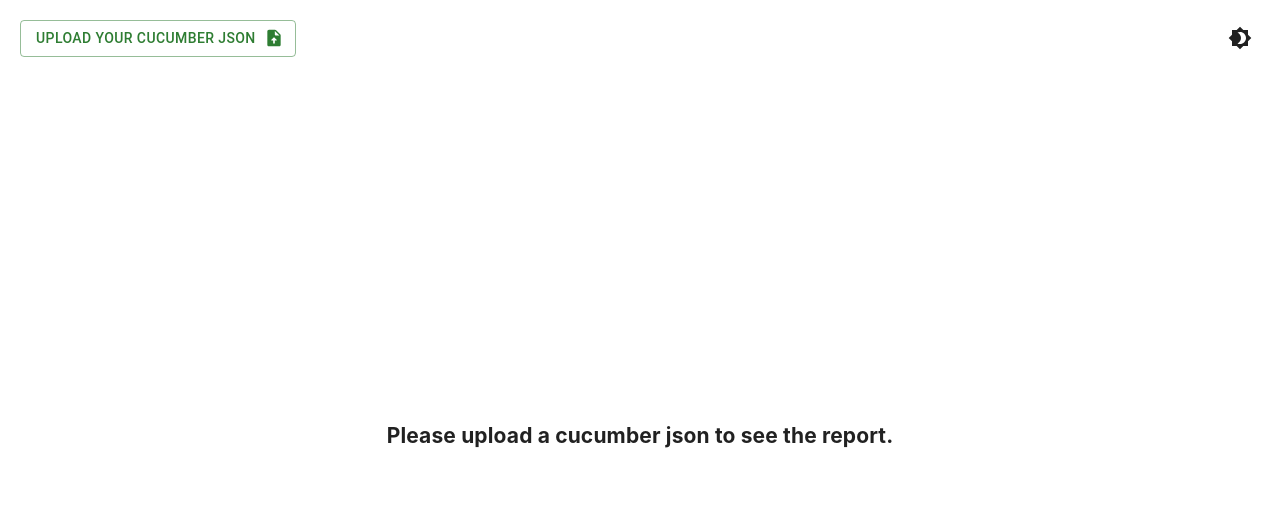
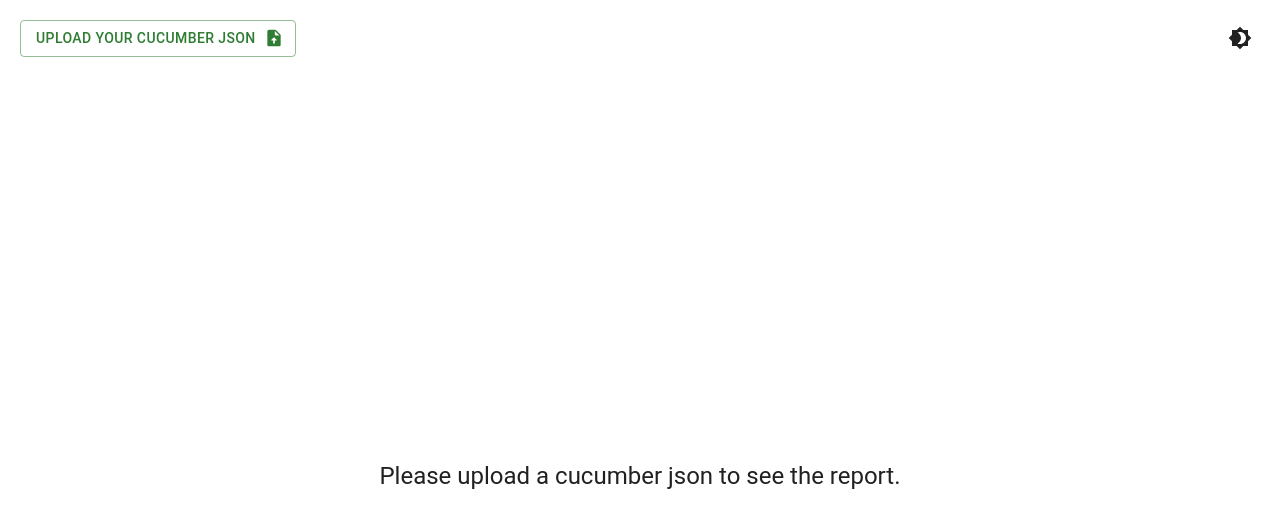
Before and after one commit to connectaak/cucumber-report, a React (Create React App) app: page / in a window 1280 px wide. Shown: the top 528 px of the page. Built offline with nearby package versions, Linux system fonts and the light colour scheme.

Commit message:
grid risponsive and code clean up completed

```diff
--- a/src/App.js
+++ b/src/App.js
@@ -1,95 +1,27 @@
-import CssBaseline from '@material-ui/core/CssBaseline';
-import Brightness4Icon from "@mui/icons-material/Brightness4";
-import Brightness7Icon from "@mui/icons-material/Brightness7";
 import { Box } from "@mui/material";
-import IconButton from "@mui/material/IconButton";
-import { createTheme, ThemeProvider, useTheme } from '@mui/material/styles';
+import { makeStyles } from '@mui/styles';
 import React from 'react';
 import './App.css';
-import FileUpload from './components/FileUpload';
+import Navigation from "./components/Navigation";
 import Home from './pages/Home';
 
-
-
-const ColorModeContext = React.createContext({ toggleColorMode: () => {} });
-
-
  export function App() {
-
-  const theme = useTheme();
-  const colorMode = React.useContext(ColorModeContext);
+  const classes=useStyles()
   return (
-    <Box
-      sx={{
-        width: "100%",
-        height: "100%",
-        bgcolor: "background.default",
-        color: "text.primary",
-      }}
-    >
-     <Box sx={{
-        display:"flex",
-        justifyContent:"space-between",
-        padding:"10px 20px"
-
-     }}>
-      <FileUpload/>
-     <IconButton
-        sx={{ ml: 1 }}
-        onClick={colorMode.toggleColorMode}
-        color="inherit"
-      >
-        {theme.palette.mode === "dark" ? (
-          <Brightness7Icon />
-        ) : (
-          <Brightness4Icon />
-        )}
-      </IconButton>
-
-     </Box>
-
+    <Box className={classes.container} sx={{ bgcolor: "background.default",
+    color: "text.primary",}} >
+     <Navigation/>
      <Home/>
     </Box>
 
   );
 }
 
-export default function ToggleColorMode() {
-  const [mode, setMode] = React.useState("light");
-  const colorMode = React.useMemo(
-    () => ({
-      toggleColorMode: () => {
-        setMode((prevMode) => (prevMode === "light" ? "dark" : "light"));
-      }
-    }),
-    []
-  );
-
-  const theme = React.useMemo(
-    () =>
-      createTheme({
-        palette: {
-          mode,
-          // dark:{
-          //   background:{
-          //     default:"red !Important",
-          //   },
-          //   text:{
-          //     primary:"white",
-          //   }
-          // },
-
-        }
-      }),
-    [mode]
-  );
-
-  return (
-    <ColorModeContext.Provider value={colorMode}>
-      <ThemeProvider theme={theme}>
-      <CssBaseline />
-        <App />
-      </ThemeProvider>
-    </ColorModeContext.Provider>
-  );
-}
+ const useStyles= makeStyles({
+  container:{
+    width: "100%",
+    height: "100%",
+    bgcolor: "background.default",
+    color: "text.primary",
+  }
+})
--- /dev/null
+++ b/src/components/Navigation.js
@@ -0,0 +1,40 @@
+import Brightness4Icon from "@mui/icons-material/Brightness4";
+import Brightness7Icon from "@mui/icons-material/Brightness7";
+import { Box } from '@mui/material';
+import IconButton from "@mui/material/IconButton";
+import { useTheme } from '@mui/material/styles';
+import { makeStyles } from '@mui/styles';
+import React from 'react';
+import { ColorModeContext } from '../context/ColoProvider';
+import FileUpload from './FileUpload';
+
+const Navigation = () => {
+    const theme = useTheme();
+   const colorMode = React.useContext(ColorModeContext);
+   const classes=useStyles()
+    return (
+        <Box className={classes.container}>
+          <FileUpload/>
+         <IconButton
+            onClick={colorMode.toggleColorMode}
+            color="inherit"
+          >
+            {theme.palette.mode === "dark" ? (
+              <Brightness7Icon />
+            ) : (
+              <Brightness4Icon />
+            )}
+          </IconButton>
+         </Box>
+    );
+};
+
+export default Navigation;
+
+const useStyles= makeStyles({
+    container:{
+        display:"flex",
+        justifyContent:"space-between",
+        padding:"10px 20px"
+    }
+  })
--- a/src/components/TrendChart.js
+++ b/src/components/TrendChart.js
@@ -12,12 +12,13 @@ const TrendChart = ({data:chartData,title,steps}) => {
   const [data, setData] = useState(chartData)
   const [duration, setDuration] = useState(data)
   const [sortOrder, setSortOrder] = useState('asc');
-
+  const [selectedName,setSelectedName]=useState(" ")
 
   const handleChange = (event) => {
     setData(event.target.value);
     setDuration(event.target.value);
-    console.log(event.target.value,"event.target.value")
+    setSelectedName(event.target.value[0].name,)
+    console.log(event.target.value[0].name,"event.target.value")
   };
 
 console.log(data,"data")
@@ -73,7 +74,7 @@ console.log(duration,"duration")
           </MenuItem>
        {title==="Scenarios"? Object.values(featureData).map((item,index)=>{
 
-        return  <MenuItem key={index} value={item.data}>{item.name }</MenuItem>
+        return  <MenuItem key={index} value={item.data}><em>{item.name }</em></MenuItem>
        })
       :chartData.map((item,index)=>{
         return  <MenuItem key={index} value={[item]}>{ item.name}</MenuItem>
--- a/src/container/GridContainer.js
+++ b/src/container/GridContainer.js
@@ -1,7 +1,6 @@
-import React from 'react'
-import GridData from '../components/GridData'
+import React from 'react';
+import GridData from '../components/GridData';
 import useReportData from '../hooks/useReportData';
-import { Box } from '@material-ui/core';
 
 const GridContainer = () => {
     const{data}=useReportData()
@@ -40,12 +39,10 @@ const GridContainer = () => {
 
         griddata.features.push(featureObj);
       });
-      console.log("griddata",griddata)
+
 
   return (
-    <Box sx={{ width: '100%' }}>
         <GridData data={griddata} />
-        </Box>
   )
 }
 
--- a/src/containers/PichartContainer.js
+++ b/src/containers/PichartContainer.js
@@ -2,19 +2,18 @@ import { Box } from '@mui/material';
 import React, { useEffect, useState } from 'react';
 import PichartCart from '../components/PichartCart';
 import useReportData from '../hooks/useReportData';
-// import { cucumberReportCustomData } from '../utils/cucumberReportCustomData';
 import { cucumberCustomObject } from '../utils/getCucumberCustomObj';
 
 
 const PichartContainer = () => {
     const{data, setCounterData}=useReportData()
     const [chartData, setChartData] = useState([])
-    // const {featureData,scenarioData,stepData}=cucumberReportCustomData(data);
+
 useEffect(() => {
     const {chartData,counterData}= cucumberCustomObject(data)
     setCounterData(counterData)
     setChartData(chartData)
-}, [data])
+}, [data, setCounterData])
     return (
         <Box style={{display:"flex",flexWrap:"wrap ",gap:"10px",justifyContent:"center "}} >
          {
--- /dev/null
+++ b/src/context/ColoProvider.js
@@ -0,0 +1,39 @@
+import CssBaseline from '@material-ui/core/CssBaseline';
+import { createTheme, ThemeProvider } from '@mui/material/styles';
+import React from 'react';
+
+export const ColorModeContext = React.createContext({ toggleColorMode: () => {} });
+const ProjectThemeProvider = ({ children }) => {
+    const [mode, setMode] = React.useState("light");
+    const colorMode = React.useMemo(
+      () => ({
+        toggleColorMode: () => {
+          setMode((prevMode) => (prevMode === "light" ? "dark" : "light"));
+        }
+      }),
+      []
+    );
+
+    const theme = React.useMemo(
+      () =>
+        createTheme({
+          palette: {
+            mode,
+          }
+        }),
+      [mode]
+    );
+
+    return (
+        <ColorModeContext.Provider value={colorMode}>
+            <ThemeProvider theme={theme}>
+            <CssBaseline />
+            {children}
+            </ThemeProvider>
+        </ColorModeContext.Provider>
+
+
+    );
+};
+
+export default ProjectThemeProvider;
--- a/src/index.js
+++ b/src/index.js
@@ -1,7 +1,8 @@
 import { StylesProvider } from '@material-ui/core/styles';
 import React from 'react';
 import ReactDOM from 'react-dom/client';
-import App from "./App";
+import { App } from "./App";
+import ProjectThemeProvider from './context/ColoProvider';
 import ReportProvider from "./context/usePichart";
 import './index.css';
 import reportWebVitals from './reportWebVitals';
@@ -17,7 +18,9 @@ root.render(
   <React.StrictMode>
      <StylesProvider generateClassName={generateClassName()}  injectFirst>
      <ReportProvider>
-    <App/>
+     <ProjectThemeProvider>
+     <App/>
+     </ProjectThemeProvider>
      </ReportProvider>
      </StylesProvider>
   </React.StrictMode>
--- a/src/pages/Home.js
+++ b/src/pages/Home.js
@@ -1,29 +1,39 @@
+import { Box, Typography } from '@mui/material';
+import { makeStyles } from '@mui/styles';
 import React, { Fragment } from 'react';
 import CounterContainer from '../components/CounterContainer';
+import GridContainer from '../container/GridContainer';
 import PichartContainer from '../containers/PichartContainer';
 import TrendchartContainer from '../containers/TrendchartContainer';
 import useReportData from '../hooks/useReportData';
-import GridContainer from '../container/GridContainer';
 
 const Home = () => {
     const {isSuccess}=useReportData()
-
+  const classes=useStyles()
     return (
  <Fragment>
-   {isSuccess? <>
-            <CounterContainer/>
-            <PichartContainer/>
-           <TrendchartContainer/>
-           <GridContainer/>
-    </>:
-    <div style={{display:"flex",justifyContent:"center",alignItems:"center",height:"90vh"}}>
-    <h2>Please upload a cucumber json to see the report.</h2>
-    </div>
+   {isSuccess?
+    <>
+    <CounterContainer/>
+    <PichartContainer/>
+    <TrendchartContainer/>
+    <GridContainer/>
+    </>
+    :
+    <Box className={classes.container}>
+    <Typography variant="h5" align='center'>Please upload a cucumber json to see the report.</Typography>
+    </Box>
     }
-
-        </Fragment>
-
+    </Fragment>
     );
 };
 
 export default Home;
+const useStyles= makeStyles({
+    container:{
+        display:"flex",
+        justifyContent:"center",
+        alignItems:"center",
+        height:"100vh"
+    }
+  })
--- a/src/utils/getCucumberCustomObj.js
+++ b/src/utils/getCucumberCustomObj.js
@@ -7,14 +7,8 @@ jsonData.features.forEach(feature => {
   let stepSkip = 0;
   let stepPending = 0;
   let stepUndefined = 0;
-
   let scenariosPassed = 0;
   let scenariosFailed = 0;
-  let scenariosSkip=0;
-let scenariosPending=0;
-let scenariosUndefined=0;
-
-
   let featureDuration = 0;
   let featureStatus = "Passed";
 
@@ -70,8 +64,6 @@ let scenariosUndefined=0;
     featureStatus: featureStatus
   });
 });
-// feature,stepPassed,stepFailed,stepSkip,stepPending,stepUndefined,stepTotal,scenariosPassed,scenariosFailed,scenariosTotal,featureDuration,featureStatus
-
 
 
 const totalSteps= featuresData.reduce((accumulator, currentValue) => accumulator + currentValue?.stepTotal, 0)
```
Also changed, not shown: src/components/GridData.js (+22 -11 lines), src/modals/JsonViewer.js (+2 -9 lines), src/utils/getDesignTokens.js (deleted, +0 -36 lines).
